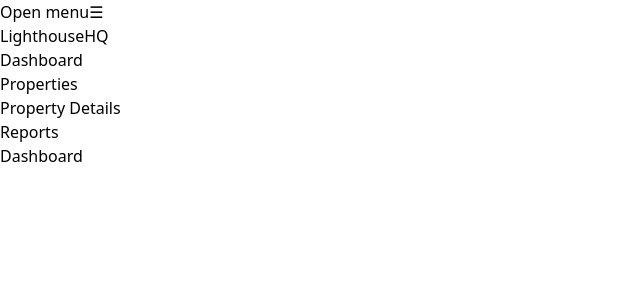
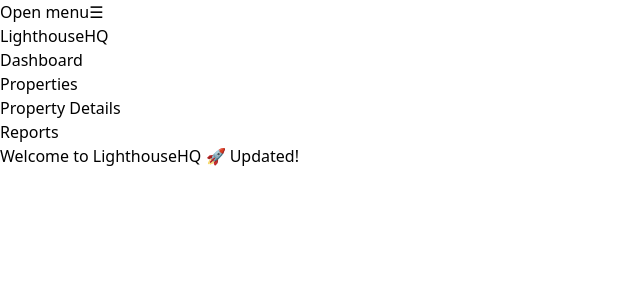
Before and after one commit to Gypsy-Apps/LighthouseHQ, a React (Vite) app: page / in a window 1280 px wide. Shown: the top 300 px of the page, without its empty margins (0-640 px from the left). Built offline with nearby package versions, Linux system fonts and the light colour scheme; the HTML template or start-up script is replaced by a standard one.

Commit message:
Update Dashboard title in App.jsx

```diff
--- a/src/App.jsx
+++ b/src/App.jsx
@@ -75,7 +75,7 @@
 }
 
 function Dashboard() {
-  return <h1 className="text-3xl font-bold text-center">Dashboard</h1>;
+  return <h1 className="text-3xl font-bold text-center">Welcome to LighthouseHQ 🚀 Updated!</h1>;
 }
 
 function PropertyDetails() {
```
